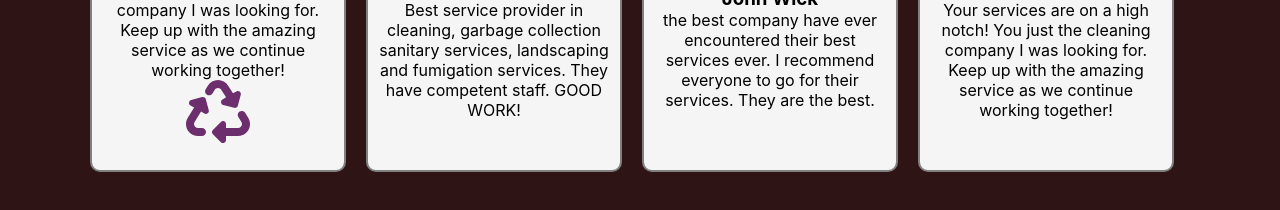
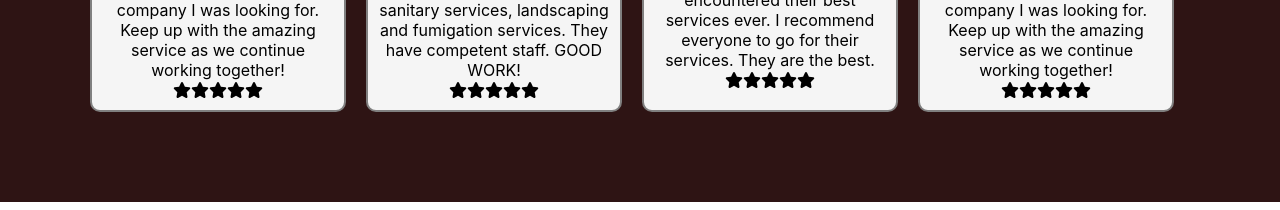
Before and after one commit to kiborgok/pick-up-trash, a React (Create React App) app: page / in a window 1280 px wide. Shown: the part 2012-2222 px from the top of the page. Built offline with nearby package versions, Linux system fonts and the light colour scheme.

Commit message:
style: add stars on reviews

```diff
--- a/src/components/about/AboutPage.jsx
+++ b/src/components/about/AboutPage.jsx
@@ -53,7 +53,11 @@ function AboutPage() {
               Keep up with the amazing service as we continue working together!
             </p>
             <div className="rating">
-              <FontAwesomeIcon className="recycle" icon={faRecycle} />
+              <FontAwesomeIcon className="star" icon={faStar} />
+              <FontAwesomeIcon className="star" icon={faStar} />
+              <FontAwesomeIcon className="star" icon={faStar} />
+              <FontAwesomeIcon className="star" icon={faStar} />
+              <FontAwesomeIcon className="star" icon={faStar} />
             </div>
           </div>
           <div>
@@ -63,6 +67,13 @@ function AboutPage() {
               Best service provider in cleaning, garbage collection sanitary services, landscaping
               and fumigation services. They have competent staff. GOOD WORK!
             </p>
+            <div className="rating">
+              <FontAwesomeIcon className="star" icon={faStar} />
+              <FontAwesomeIcon className="star" icon={faStar} />
+              <FontAwesomeIcon className="star" icon={faStar} />
+              <FontAwesomeIcon className="star" icon={faStar} />
+              <FontAwesomeIcon className="star" icon={faStar} />
+            </div>
           </div>
           <div>
             <img src="/person3.jpg" alt="client" />
@@ -71,6 +82,13 @@ function AboutPage() {
               the best company have ever encountered their best services ever. I recommend everyone
               to go for their services. They are the best.
             </p>
+            <div className="rating">
+              <FontAwesomeIcon className="star" icon={faStar} />
+              <FontAwesomeIcon className="star" icon={faStar} />
+              <FontAwesomeIcon className="star" icon={faStar} />
+              <FontAwesomeIcon className="star" icon={faStar} />
+              <FontAwesomeIcon className="star" icon={faStar} />
+            </div>
           </div>
 
           <div>
@@ -80,6 +98,13 @@ function AboutPage() {
               Your services are on a high notch! You just the cleaning company I was looking for.
               Keep up with the amazing service as we continue working together!
             </p>
+            <div className="rating">
+              <FontAwesomeIcon className="star" icon={faStar} />
+              <FontAwesomeIcon className="star" icon={faStar} />
+              <FontAwesomeIcon className="star" icon={faStar} />
+              <FontAwesomeIcon className="star" icon={faStar} />
+              <FontAwesomeIcon className="star" icon={faStar} />
+            </div>
           </div>
         </div>
       </div>
```
